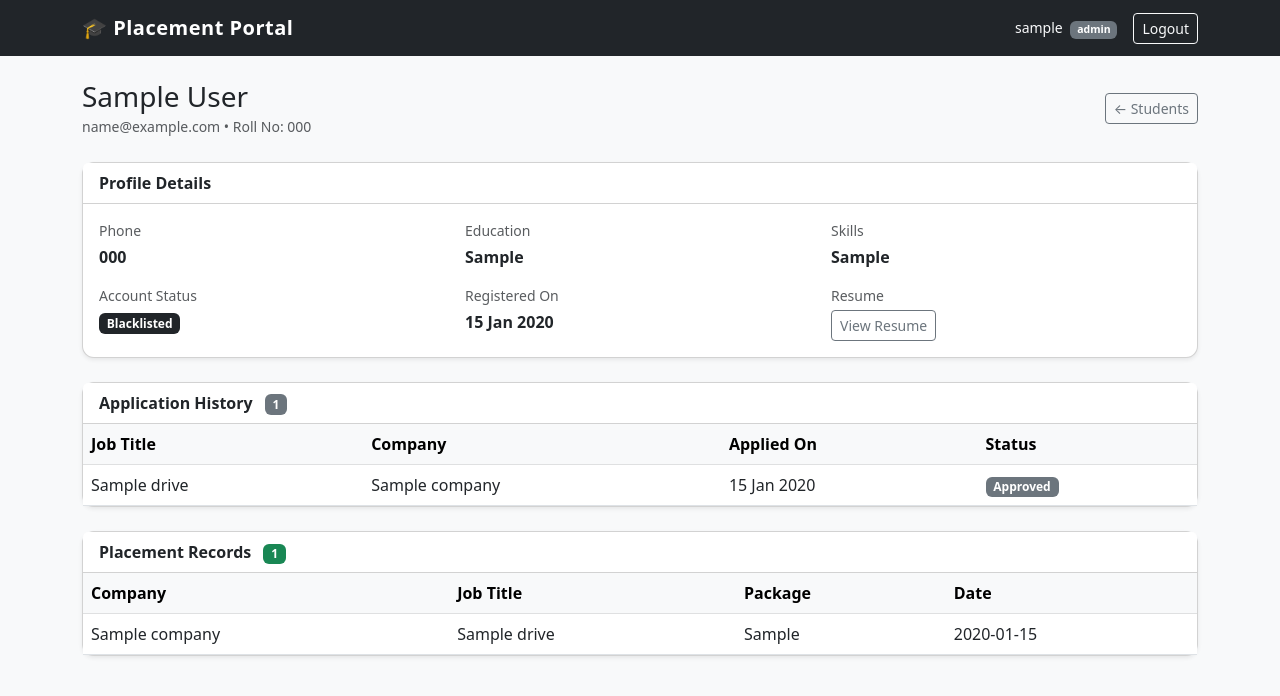
After one commit to 23f3000235/PlacementPortal1, a Flask app: page /admin/student/1/profile in a window 1280 px wide. The commit adds this page. Shown: the top 696 px of the page. Run offline with Flask 3, Linux system fonts and the light colour scheme; the visitor is signed in with stand-in values (Sample User, id 1); tables that the repository leaves empty hold one stand-in row (values such as "Sample post").

Commit message:
Milestone6  Placement-Tracking

```diff
--- a/admin.py
+++ b/admin.py
@@ -126,3 +126,29 @@ def reject_drive(drive_id):
 def applications():
     all_applications = Application.query.order_by(Application.application_date.desc()).all()
     return render_template("admin/applications.html", applications=all_applications)
+
+# ── student profile view ───────────────────────────────────────────────────────
+
+@admin.route("/student/<int:student_id>/profile")
+@login_required("admin")
+def student_profile(student_id):
+    student      = Student.query.get_or_404(student_id)
+    applications = Application.query.filter_by(student_id=student_id)\
+                                    .order_by(Application.application_date.desc()).all()
+    placements   = Placement.query.filter_by(student_id=student_id).all()
+
+    return render_template(
+        "admin/student_profile.html",
+        student=student,
+        applications=applications,
+        placements=placements
+    )
+
+
+# ── all placement records ──────────────────────────────────────────────────────
+
+@admin.route("/placements")
+@login_required("admin")
+def placements():
+    all_placements = Placement.query.order_by(Placement.placement_date.desc()).all()
+    return render_template("admin/placements.html", placements=all_placements)
--- a/templates/admin/dashboard.html
+++ b/templates/admin/dashboard.html
@@ -56,6 +56,10 @@
   </div>
   <div class="col-md-3">
     <a href="{{ url_for('admin.applications') }}" class="btn btn-outline-danger w-100">View Applications</a>
+  </div>
+  <!-- Add this 4th button to the quick nav row -->
+  <div class="col-md-3">
+    <a href="{{ url_for('admin.placements') }}" class="btn btn-outline-success w-100">Placement Records</a>
   </div>
 </div>
 
--- /dev/null
+++ b/templates/admin/student_profile.html
@@ -0,0 +1,118 @@
+{% extends "base.html" %}
+{% block title %}Student Profile — {{ student.name }}{% endblock %}
+
+{% block content %}
+<div class="d-flex justify-content-between align-items-center mb-4">
+  <div>
+    <h3 class="mb-0">{{ student.name }}</h3>
+    <small class="text-muted">{{ student.email }} &bull; Roll No: {{ student.roll_number or '—' }}</small>
+  </div>
+  <a href="{{ url_for('admin.students') }}" class="btn btn-outline-secondary btn-sm">← Students</a>
+</div>
+
+<!-- Profile Info -->
+<div class="card shadow-sm mb-4">
+  <div class="card-header bg-white fw-semibold">Profile Details</div>
+  <div class="card-body">
+    <div class="row g-3">
+      <div class="col-md-4">
+        <p class="text-muted small mb-1">Phone</p>
+        <p class="fw-semibold mb-0">{{ student.phone or '—' }}</p>
+      </div>
+      <div class="col-md-4">
+        <p class="text-muted small mb-1">Education</p>
+        <p class="fw-semibold mb-0">{{ student.education or '—' }}</p>
+      </div>
+      <div class="col-md-4">
+        <p class="text-muted small mb-1">Skills</p>
+        <p class="fw-semibold mb-0">{{ student.skills or '—' }}</p>
+      </div>
+      <div class="col-md-4">
+        <p class="text-muted small mb-1">Account Status</p>
+        {% if student.is_blacklisted %}
+          <span class="badge bg-dark">Blacklisted</span>
+        {% else %}
+          <span class="badge bg-success">Active</span>
+        {% endif %}
+      </div>
+      <div class="col-md-4">
+        <p class="text-muted small mb-1">Registered On</p>
+        <p class="fw-semibold mb-0">{{ student.created_at.strftime('%d %b %Y') }}</p>
+      </div>
+      <div class="col-md-4">
+        <p class="text-muted small mb-1">Resume</p>
+        {% if student.resume_filename %}
+          <a href="{{ url_for('static', filename='uploads/' + student.resume_filename) }}"
+             target="_blank" class="btn btn-outline-secondary btn-sm">View Resume</a>
+        {% else %}
+          <span class="text-muted small">Not uploaded</span>
+        {% endif %}
+      </div>
+    </div>
+  </div>
+</div>
+
+<!-- Application History -->
+<div class="card shadow-sm mb-4">
+  <div class="card-header bg-white fw-semibold">
+    Application History
+    <span class="badge bg-secondary ms-2">{{ applications|length }}</span>
+  </div>
+  <div class="card-body p-0">
+    {% if applications %}
+    <table class="table table-hover mb-0">
+      <thead class="table-light">
+        <tr>
+          <th>Job Title</th><th>Company</th><th>Applied On</th><th>Status</th>
+        </tr>
+      </thead>
+      <tbody>
+        {% for a in applications %}
+        {% set colors = {
+          'Applied': 'primary', 'Shortlisted': 'info',
+          'Interview': 'warning', 'Selected': 'success', 'Rejected': 'danger'
+        } %}
+        <tr>
+          <td>{{ a.drive.job_title }}</td>
+          <td>{{ a.drive.company.company_name }}</td>
+          <td>{{ a.application_date.strftime('%d %b %Y') }}</td>
+          <td><span class="badge bg-{{ colors.get(a.status, 'secondary') }}">{{ a.status }}</span></td>
+        </tr>
+        {% endfor %}
+      </tbody>
+    </table>
+    {% else %}
+    <p class="text-muted p-3 mb-0">No applications yet.</p>
+    {% endif %}
+  </div>
+</div>
+
+<!-- Placement Records -->
+<div class="card shadow-sm">
+  <div class="card-header bg-white fw-semibold">
+    Placement Records
+    <span class="badge bg-success ms-2">{{ placements|length }}</span>
+  </div>
+  <div class="card-body p-0">
+    {% if placements %}
+    <table class="table table-hover mb-0">
+      <thead class="table-light">
+        <tr><th>Company</th><th>Job Title</th><th>Package</th><th>Date</th></tr>
+      </thead>
+      <tbody>
+        {% for p in placements %}
+        <tr>
+          <td>{{ p.company.company_name }}</td>
+          <td>{{ p.drive.job_title }}</td>
+          <td>{{ p.package or '—' }}</td>
+          <td>{{ p.placement_date }}</td>
+        </tr>
+        {% endfor %}
+      </tbody>
+    </table>
+    {% else %}
+    <p class="text-muted p-3 mb-0">No placement records.</p>
+    {% endif %}
+  </div>
+</div>
+{% endblock %}
--- a/templates/company/applications.html
+++ b/templates/company/applications.html
@@ -29,7 +29,11 @@
       <tbody>
         {% for a in applications %}
         <tr>
-          <td>{{ a.student.name }}</td>
+          <td>
+  <a href="{{ url_for('company.student_profile', student_id=a.student.id) }}">
+    {{ a.student.name }}
+  </a>
+</td>
           <td>{{ a.student.email }}</td>
           <td>{{ a.student.roll_number or '—' }}</td>
           <td>
```
Also changed, not shown: company.py (+32 -0 lines), templates/admin/placements.html (added, +52 -0 lines), templates/admin/students.html (+44 -8 lines), templates/company/student_profile.html (added, +84 -0 lines).
